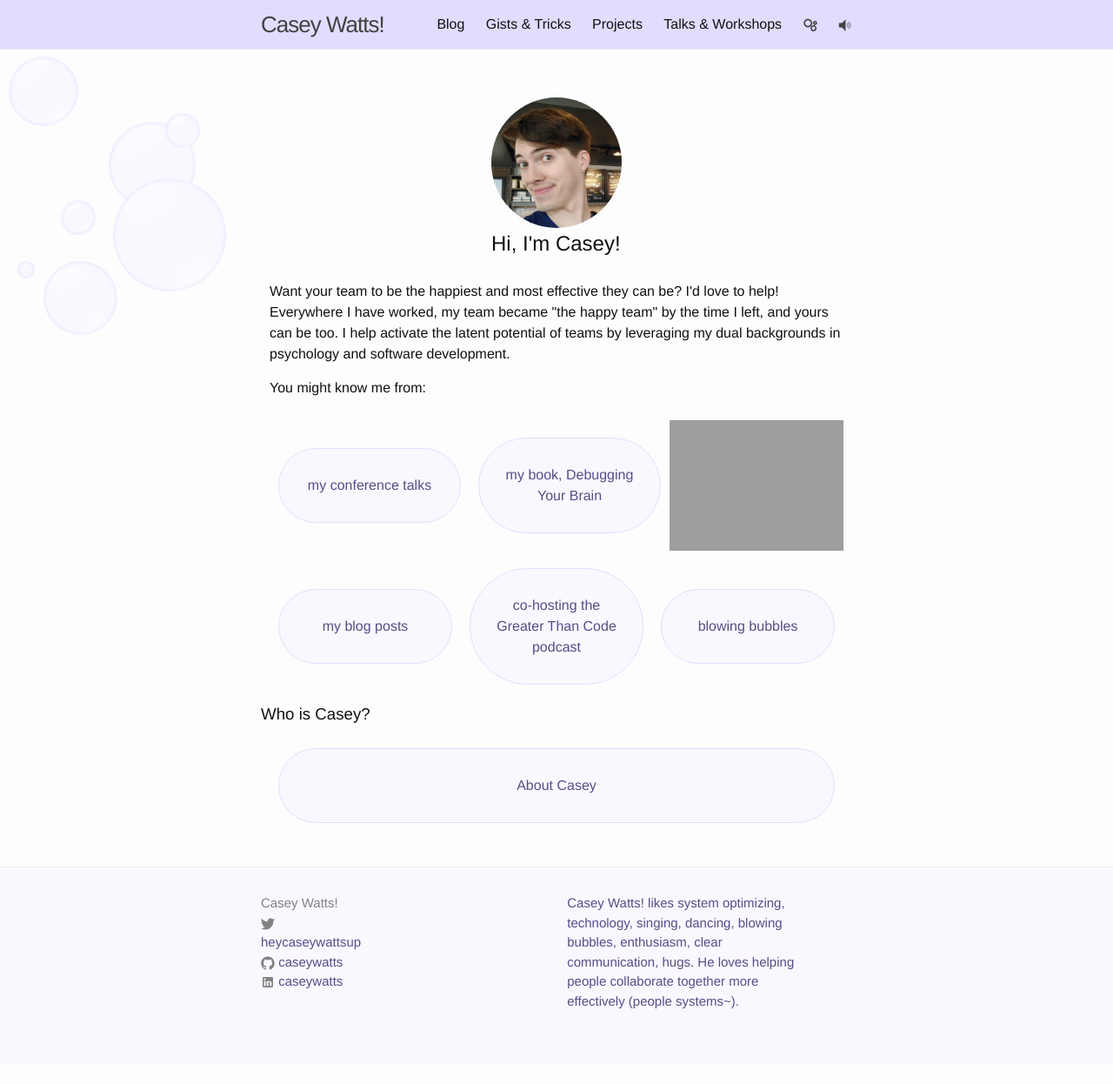
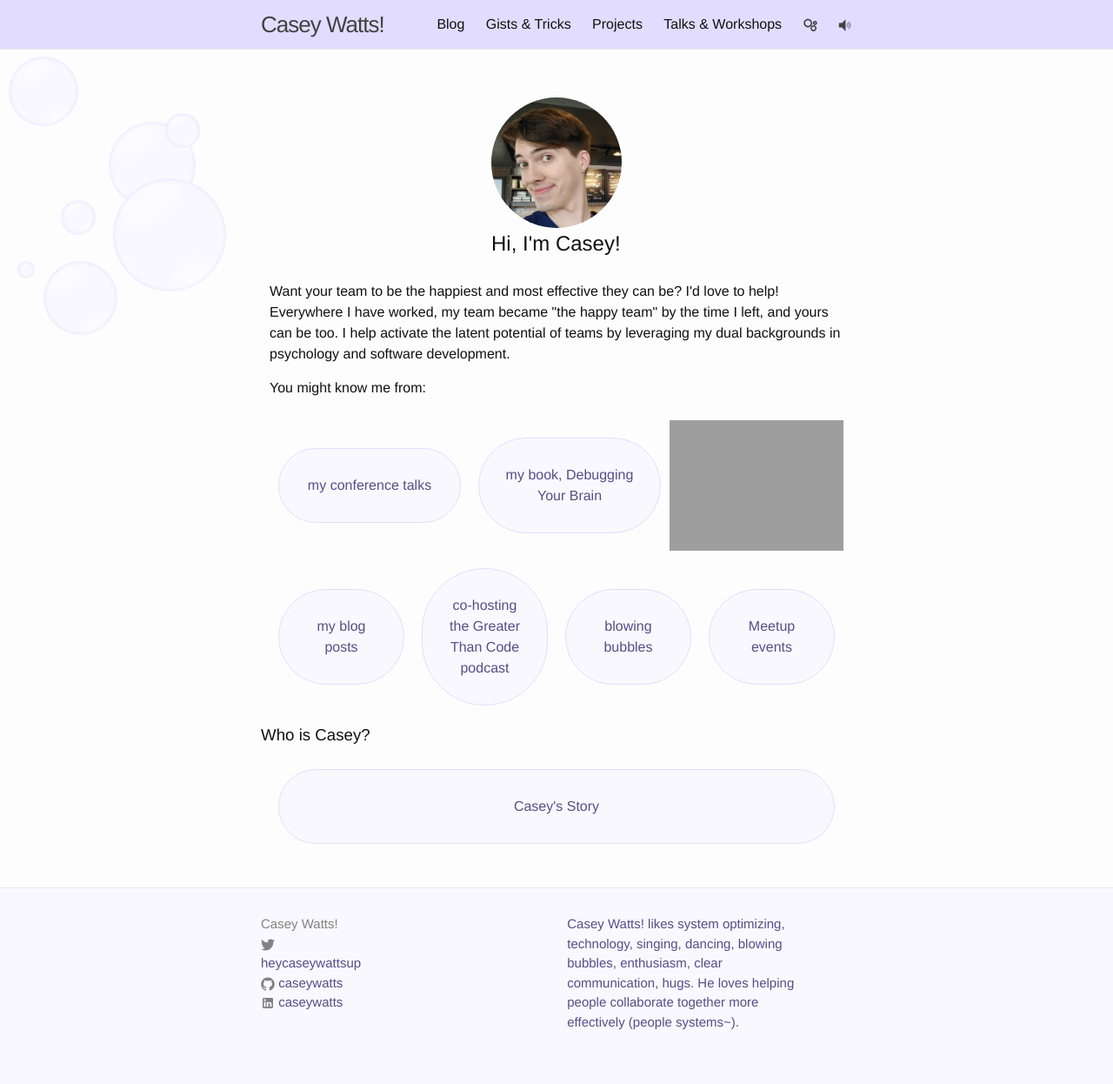
Before and after one commit to caseywatts/caseywatts.github.io, a Jekyll site: the page built from index.html, in a window 1280 px wide. Shown: the whole page at 87% size. Built offline with Jekyll 4.4.1, drawn with Linux system fonts in a browser that asks for light colours; before the commit the page ends 1222 px from its top, so only the background shows below that.

Commit message:
rename about to my story; add Meetup events link

```diff
--- a/index.html
+++ b/index.html
@@ -25,12 +25,13 @@ layout: default
 <a class="bubble-link" href="/blog">my blog posts</a>
 <a class="bubble-link" href="https://www.greaterthancode.com/hosts/casey-watts">co-hosting the Greater Than Code podcast</a>
 <a class="bubble-link" href="/bubbles">blowing bubbles</a>
+<a class="bubble-link" href="https://www.meetup.com/members/51767432/">Meetup events</a>
 </div>
 
 <div>
 <h3>Who is Casey?</h3>
 
 <div class="some-section">
-<a class="bubble-link" href="/about"> About Casey</a>
+<a class="bubble-link" href="/my-story">Casey's Story</a>
 </div>
 </div>
```
Also changed, not shown: my-story.md (renamed from about.md).
